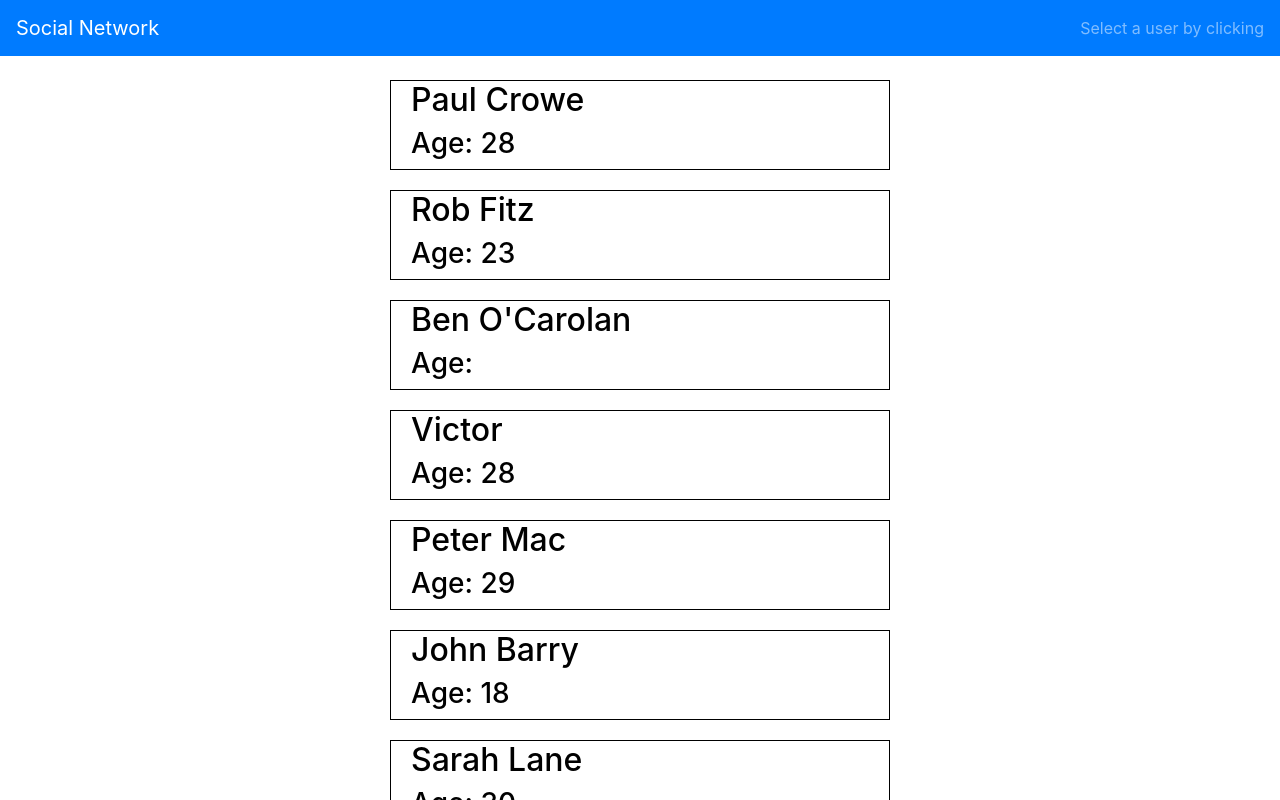
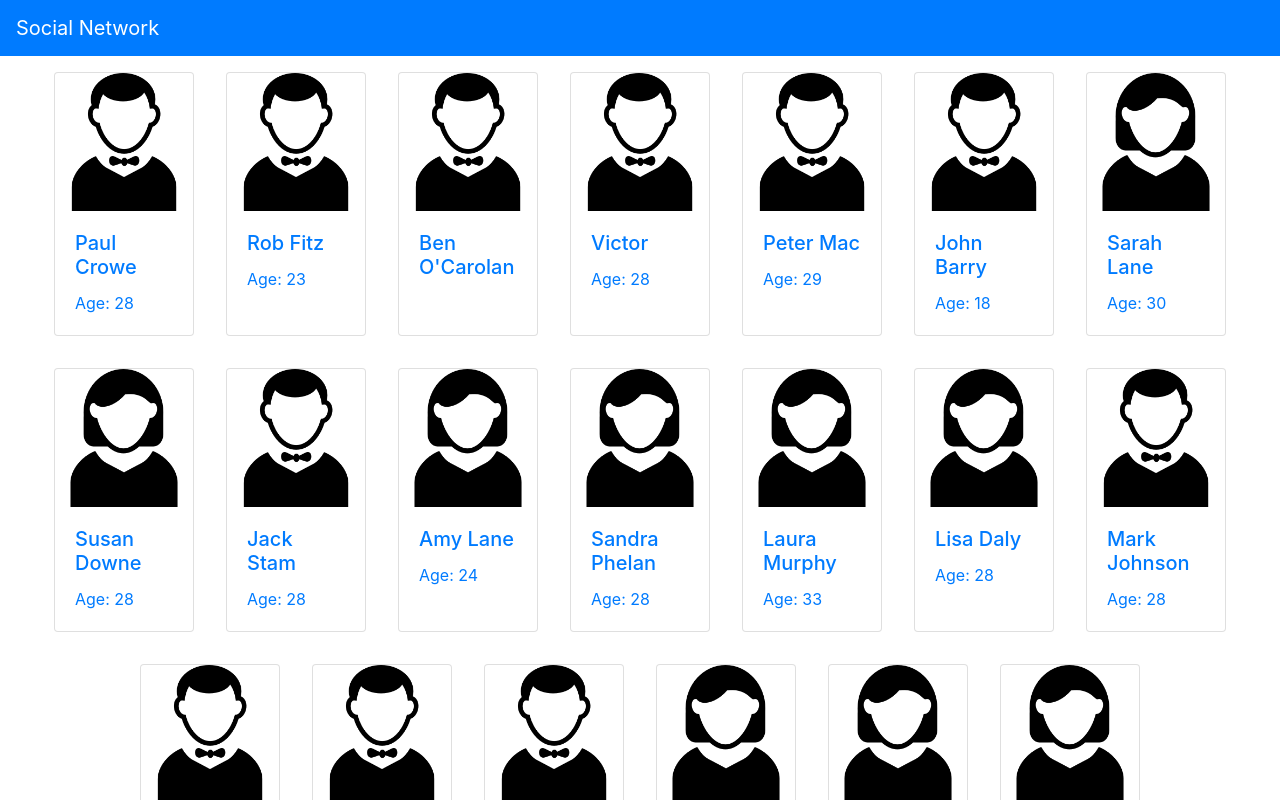
Before and after one commit to nenadbarjak/social-network, a React (Create React App) app: page / in a window 1280 px wide. Shown: the top 800 px of the page. Built offline with nearby package versions, Linux system fonts and the light colour scheme.

Commit message:
Add UserCard component

```diff
--- a/src/components/Header.js
+++ b/src/components/Header.js
@@ -5,10 +5,6 @@ const Header = () => {
     return (
         <Navbar bg="primary" variant="dark" collapseOnSelect expand="md">
             <Navbar.Brand as={Link} to='/'>Social Network</Navbar.Brand>
-            <Navbar.Toggle aria-controls="responsive-navbar-nav" />
-            <Navbar.Collapse id="responsive-navbar-nav">
-                <Navbar.Text className='ml-auto'>Select a user by clicking</Navbar.Text>
-            </Navbar.Collapse>
         </Navbar>
     );
 }
--- /dev/null
+++ b/src/components/UserCard.js
@@ -0,0 +1,23 @@
+import Card from 'react-bootstrap/Card';
+import { Link } from 'react-router-dom';
+import maleAvatar from '../img/male.png';
+import femaleAvatar from '../img/female.png';
+
+const UserCard = ({ user }) => {
+    const imgSrc = user.gender === 'male' ? maleAvatar : femaleAvatar;
+
+
+    return (
+        <Card as={Link} to={`/user/${user.id}`} className='user-card m-3'>
+            <Card.Img variant="top" src={imgSrc} className='card__img' />
+            <Card.Body>
+                <Card.Title>{user.firstName} {user.surname}</Card.Title>
+                {user.age &&
+                    <Card.Text>Age: {user.age}</Card.Text>
+                }
+            </Card.Body>
+        </Card>
+    );
+}
+
+export default UserCard;
--- a/src/components/UsersList.js
+++ b/src/components/UsersList.js
@@ -1,17 +1,11 @@
-import { Link } from 'react-router-dom';
 import users from '../data/data.json';
+import UserCard from './UserCard';
 
 const UsersList = () => {
     return (
-        <div className='users-list'>
+        <div className='d-flex flex-wrap justify-content-center px-sm-2'>
             {users.map(user => (
-                <Link to={`/user/${user.id}`} key={user.id} className='user-link'>
-                    <div className='user-card'>
-                        <h2>{user.firstName} {user.surname}</h2>
-                        <h3>Age: {user.age}</h3>
-                    </div>
-                </Link>
-
+                <UserCard user={user} key={user.id} />
             ))}
         </div>
     );
--- a/src/index.css
+++ b/src/index.css
@@ -12,24 +12,14 @@ code {
     monospace;
 }
 
-.users-list {
-  padding: 24px;
-  display: flex;
-  flex-direction: column;
-  align-items: center;
+.user-card,
+.user-card:link,
+.user-card:active,
+.user-card:visited {
+  width: 140px;
+  text-decoration: none;
 }
 
-.user-link,
-.user-link:link,
-.user-link:active,
-.user-link:visited {
-  text-decoration: none;
-  color: #000;
+.card__img {
+  width: 100%;
 }
-
-.user-card {
-  border: 1px solid #000;
-  width: 500px;
-  margin-bottom: 20px;
-  padding: 0 20px;
-}
```
